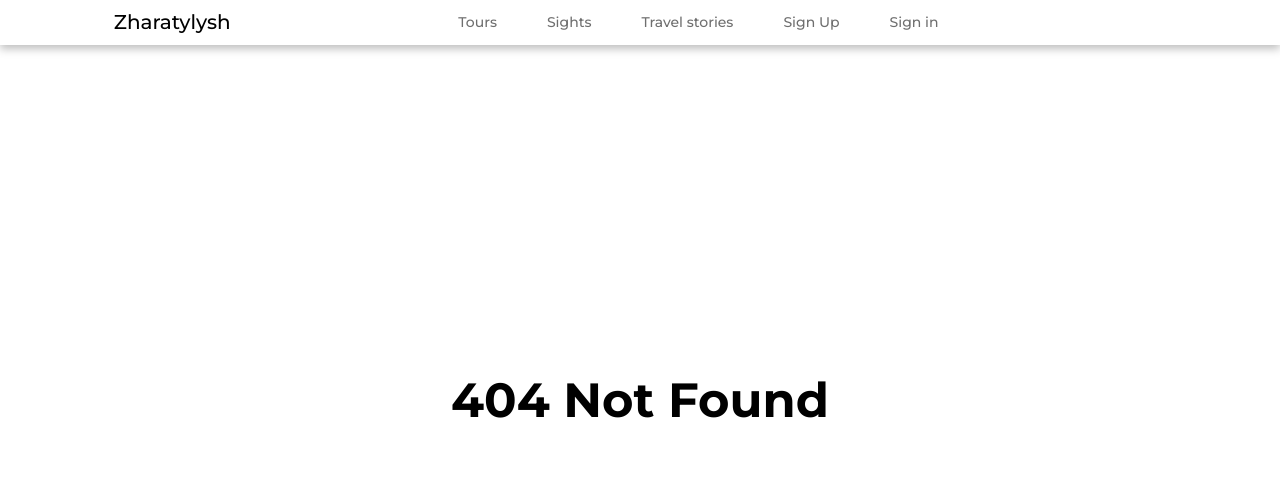
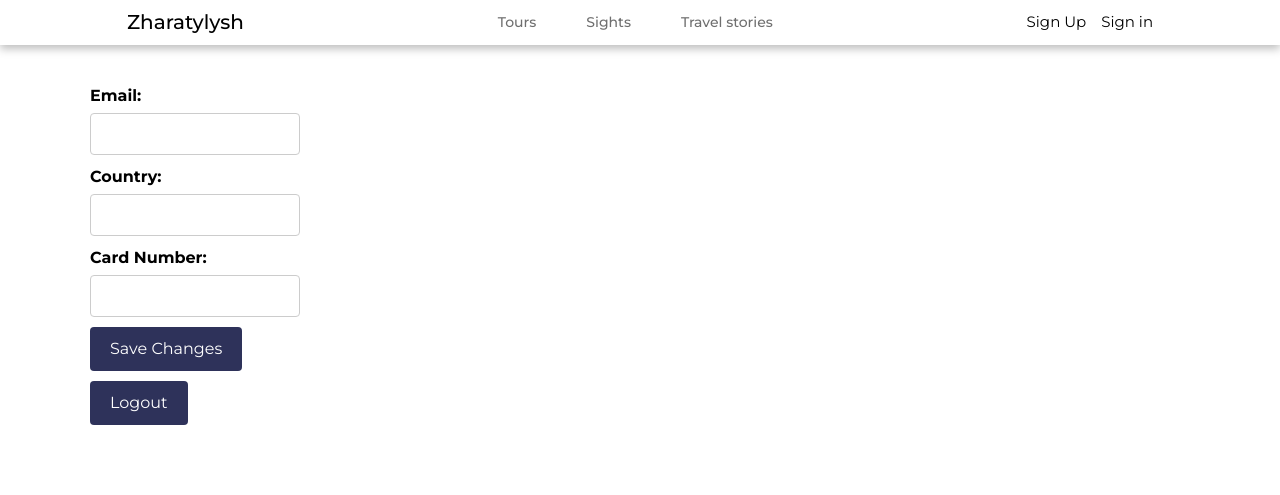
Before and after one commit to Adilxa/zharatylysh, a Next.js app: page /profile in a window 1280 px wide. Before the commit this address had no page. Shown: the top 495 px of the page. Built offline with nearby package versions, Linux system fonts and the light colour scheme; no server answers; a web font is replaced by a local one.

Commit message:
feat: hello wortl

```diff
--- /dev/null
+++ b/src/app/profile/SettingsForm/index.jsx
@@ -0,0 +1,68 @@
+"use client"
+import React, { useEffect, useState } from 'react';
+import scss from "../UserSettings.module.scss";
+import useUser from '@/hooks/useUser';
+import Preloader from '@/components/Preloader';
+import useAuth from '@/hooks/useAuth';
+
+function SettingsForm() {
+
+    const [email, setEmail] = useState("");
+    const [country, setCountry] = useState('');
+    const [cardNumber, setCardNumber] = useState('');
+
+    const { user, getMe, isLoading, updateMe } = useUser();
+    const { LogOut } = useAuth()
+
+    useEffect(() => {
+        getMe();
+    }, []);
+
+    useEffect(() => {
+        if (user) {
+            setEmail(user.email || "");
+            setCountry(user.country || '');
+            setCardNumber(user.cardNumber || '');
+        }
+    }, [user]);
+
+    console.log(user);
+
+    const ROLE = "user";
+
+    const updatedUser = {
+        email,
+        password: user?.password,
+        role: ROLE,
+        country: country,
+        cardNumber: cardNumber
+    }
+
+
+    const handleSubmit = async (e, data) => {
+        e.preventDefault();
+        updateMe(data)
+    }
+
+    if (isLoading) return <Preloader />;
+    return (
+        <form style={{ display: "flex", flexDirection: "column", gap: "10px" }} onSubmit={(e) => handleSubmit(e, updatedUser)}>
+            <div className={scss.inputgroup}>
+                <label htmlFor="email">Email:</label>
+                <input type="email" id="email" value={email} onChange={(e) => setEmail(e.target.value)} />
+            </div>
+            <div className={scss.inputgroup}>
+                <label htmlFor="country">Country:</label>
+                <input type="text" id="country" value={country} onChange={(e) => setCountry(e.target.value)} />
+            </div>
+            <div className={scss.inputgroup}>
+                <label htmlFor="cardNumber">Card Number:</label>
+                <input type="text" id="cardNumber" value={cardNumber} onChange={(e) => setCardNumber(e.target.value)} />
+            </div>
+            <button type="submit">Save Changes</button>
+            <button className={scss.hideBlock} onClick={LogOut} >Logout</button>
+        </form>
+    )
+}
+
+export default SettingsForm;
--- /dev/null
+++ b/src/app/profile/UserSettings.module.scss
@@ -0,0 +1,47 @@
+.wrapper {
+  margin: 5% auto;
+  padding: 20px;
+  border-radius: 8px;
+
+  h2 {
+    margin-bottom: 20px;
+    font-size: 1.5rem;
+    font-weight: 500;
+  }
+
+  .inputgroup {
+    label {
+      display: block;
+      font-weight: bold;
+      margin-bottom: 5px;
+    }
+
+    input {
+      padding: 8px;
+      border: 1px solid #ccc;
+      border-radius: 4px;
+      box-sizing: border-box;
+      outline: none;
+    }
+  }
+
+  button {
+    padding: 10px 20px;
+    background-color: #2e325a;
+    color: #fff;
+    border: none;
+    border-radius: 4px;
+    cursor: pointer;
+    transition: background-color 0.3s ease;
+    width: fit-content;
+    &:hover {
+      background-color: #2e3157;
+    }
+  }
+}
+
+@media (max-width: 768px) {
+  .hideBlock {
+    display: none;
+  }
+}
--- /dev/null
+++ b/src/app/profile/page.jsx
@@ -0,0 +1,13 @@
+import React from "react";
+import scss from "./UserSettings.module.scss";
+import SettingsForm from "./SettingsForm";
+
+const Profile = () => {
+    return (
+        <section className={`${scss.wrapper} container`}>
+            <SettingsForm />
+        </section>
+    )
+}
+
+export default Profile
--- a/src/components/Header/Header.module.scss
+++ b/src/components/Header/Header.module.scss
@@ -304,6 +304,9 @@
 }
 
 @media (max-width: 768px) {
+  .hideEmail {
+    display: none;
+  }
   .nonActive,
   .renderNonActive {
     border-bottom: none;
--- a/src/components/Header/index.jsx
+++ b/src/components/Header/index.jsx
@@ -1,5 +1,5 @@
 "use client"
-import React, { SetStateAction, useEffect, useState, useCallback } from "react";
+import React, { useEffect, useState, useCallback } from "react";
 import scss from "./Header.module.scss";
 import Link from "next/link";
 import { HeaderLinks } from "../../constants/HeaderConsts";
@@ -7,16 +7,35 @@ import { useRouter } from "next/navigation";
 import Image from "next/image";
 import menu from '../../public/assets/svg/menu.svg';
 import close from '../../public/assets/svg/close.svg';
-import { footerConsts } from "../../constants/Footer";
-
+import useUser from "@/hooks/useUser";
+import Preloader from "../Preloader";
+import useAuth from "@/hooks/useAuth";
 
 const Header = ({ isMain = false }) => {
     const [isActive, setActive] = useState(false);
     const [open, setOpen] = useState(false);
     const [openModal, setOpenModal] = useState(false);
+    const [user, setUser] = useState(null)
+
+
     const router = useRouter();
     const currentRoute = router.pathname;
 
+    const { getMe } = useUser();
+    const { LogOut } = useAuth()
+
+
+    const getUser = async () => {
+        setOpenModal(false)
+        const res = await getMe();
+        setUser(res)
+    }
+
+    const userId = localStorage.getItem("key")
+
+    useEffect(() => {
+        getUser()
+    }, [userId])
 
     const handleScroll = useCallback(() => {
         if (window.scrollY > 50) {
@@ -26,12 +45,14 @@ const Header = ({ isMain = false }) => {
         }
     }, []);
 
+
     useEffect(() => {
         window.addEventListener("scroll", handleScroll);
         return () => {
             window.removeEventListener("scroll", handleScroll);
         };
     }, []);
+
 
     useEffect(() => {
         if (openModal) {
@@ -47,6 +68,7 @@ const Header = ({ isMain = false }) => {
 
     const renderLinks = React.useMemo(
         () =>
+
             HeaderLinks.map((item) => (
                 <Link
                     className={currentRoute == `/${item.link}` ? scss.activeLink : ""}
@@ -55,7 +77,10 @@ const Header = ({ isMain = false }) => {
                 >
                     {item.title}
                 </Link>
-            )),
+            ))
+
+
+        ,
         []
     );
 
@@ -71,7 +96,14 @@ const Header = ({ isMain = false }) => {
                 <h1 style={{ color: "#000" }}>Zharatylysh</h1>
             </Link>
             <nav>{renderLinks}</nav>
-            <div></div>
+            <div style={{ display: "flex", alignItems: "end", gap: "15px", fontSize: "15px" }}>
+                <div className={scss.hideEmail}>
+                    {user ? <Link href="/profile">{user.email}</Link> :
+                        <div style={{ display: "flex", alignItems: "end", gap: "15px", fontSize: "15px" }}><Link href="/signup">Sign Up
+                        </Link><Link href="/signin">Sign in</Link>
+                        </div>}
+                </div>
+            </div>
             <div className={scss.dynamic_burger}>
                 <div className={scss.menu_burger}>
                     <div onClick={click}>
@@ -89,16 +121,24 @@ const Header = ({ isMain = false }) => {
                             </div>
                             <div className={scss.titleLink}>
                                 <div className={scss.pagesMain}>
+                                    {user ? <Link href="/profile">{user.email}</Link> :
+                                        <div style={{ display: "flex", flexDirection: "column", fontSize: "14px", paddingLeft: "8px" }}><Link href="/signup">Sign Up
+                                        </Link>
+                                            <hr className={scss.border} />
+                                            <Link href="/signin">Sign in</Link>
+                                        </div>}
+                                    <hr className={scss.border} />
                                     <Link href="/tours"><p>Tours</p></Link>
                                     <hr className={scss.border} />
                                     <Link href="/sights"><p>Sights</p></Link>
                                     <hr className={scss.border} />
                                     <Link href="/travel"><p>Travel stories</p></Link>
                                     <hr className={scss.border} />
-                                    <Link href="/aboutus"><p>About us</p></Link>
-                                    <hr className={scss.border} />
-                                    <Link href="/blogAndNews"><p>Blog & News</p></Link>
-                                    <hr className={scss.border} />
+                                    {
+                                        user && <>
+                                            <button onClick={() => { LogOut(); setOpenModal(false) }}>Logout</button>
+                                            <hr className={scss.border} /></>
+                                    }
                                 </div>
                             </div>
 
@@ -112,7 +152,7 @@ const Header = ({ isMain = false }) => {
                     </div>
                 </div>
             </div>
-        </header>
+        </header >
     );
 };
 
--- a/src/components/HomePage/index.jsx
+++ b/src/components/HomePage/index.jsx
@@ -3,16 +3,9 @@ import React, { useEffect } from "react";
 import SelectTour from "@/components/SelectTour";
 import Main from "@/components/Main";
 import useAuth from "@/hooks/useAuth";
-import { useRouter } from "next/navigation";
 
 
 function HomePage() {
-
-    const { checkAuth } = useAuth();
-
-    useEffect(() => {
-        checkAuth()
-    }, [])
 
     return (
         <>
--- a/src/constants/HeaderConsts.js
+++ b/src/constants/HeaderConsts.js
@@ -13,16 +13,6 @@ export const HeaderLinks = [
     id: 3,
     title: "Travel stories",
     link: "travel",
-  },
-  {
-    id: 4,
-    title: "Sign Up",
-    link: "signup",
-  },
-  {
-    id: 5,
-    title: "Sign in",
-    link: "signin",
   },
 ];
 
--- a/src/hooks/useAuth.js
+++ b/src/hooks/useAuth.js
@@ -11,8 +11,8 @@ const useAuth = () => {
     const res = localStorage.getItem("key");
 
     if (res) {
+      router.push("/");
       setAuth(true);
-      router.replace("/");
     } else {
       setAuth(false);
       router.push("signin");
@@ -22,26 +22,32 @@ const useAuth = () => {
   const SignIn = async ({ email, password, role }) => {
     setLoading(true);
     try {
-      const res = await AuthService.login(email, password, role)
-        .then((res) => localStorage.setItem("key", res.data.id))
-        .finally(() => router.replace("/"));
-
+      const res = await AuthService.login(email, password, role).then((res) =>
+        localStorage.setItem("key", res.data.id)
+      );
+      router.push("/");
+      setAuth(true);
       return res;
     } catch (e) {}
   };
 
   const SignUp = async ({ email, password, role }) => {
     setLoading(true);
-
     try {
-      const res = await AuthService.signUp(email, password, role)
-        .then((res) => localStorage.setItem("key", res.data.id))
-        .finally(() => router.replace("/"));
-
+      const res = await AuthService.signUp(email, password, role).then((res) =>
+        localStorage.setItem("key", res.data.id)
+      );
+      router.push("/");
+      setAuth(true);
       return res;
     } catch (e) {
       console.log(e);
     }
+  };
+
+  const LogOut = async () => {
+    localStorage.removeItem("key");
+    checkAuth();
   };
 
   return {
@@ -50,6 +56,7 @@ const useAuth = () => {
     checkAuth,
     SignIn,
     SignUp,
+    LogOut,
   };
 };
 
--- /dev/null
+++ b/src/hooks/useUser.js
@@ -0,0 +1,56 @@
+import { useState } from "react";
+import $api from "@/api/http";
+
+const useUser = () => {
+  const [isLoading, setLoading] = useState(false);
+
+  const [user, setUser] = useState(null);
+
+  const getMe = async () => {
+    const id = localStorage.getItem("key");
+    setLoading(true);
+    try {
+      const res = await $api.get("/user/" + id);
+      setUser(res.data);
+      setLoading(false);
+      return res.data;
+    } catch (e) {
+      setLoading(false);
+      console.log(e);
+    }
+  };
+
+  const updateMe = async (data) => {
+    const id = localStorage.getItem("key");
+    try {
+      const res = await $api.patch("/user/" + id, data); // Correctly using axios.patch
+      return res.data;
+    } catch (e) {
+      console.log(e);
+    }
+  };
+
+  //   const SignUp = async ({ email, password, role }) => {
+  //     setLoading(true);
+
+  //     try {
+  //       const res = await AuthService.signUp(email, password, role)
+  //         .then((res) => localStorage.setItem("key", res.data.id))
+  //         .finally(() => router.replace("/"));
+
+  //       return res;
+  //     } catch (e) {
+  //       console.log(e);
+  //     }
+  //   };
+
+  return {
+    isLoading,
+    user,
+    getMe,
+    updateMe,
+    setLoading,
+  };
+};
+
+export default useUser;
```
